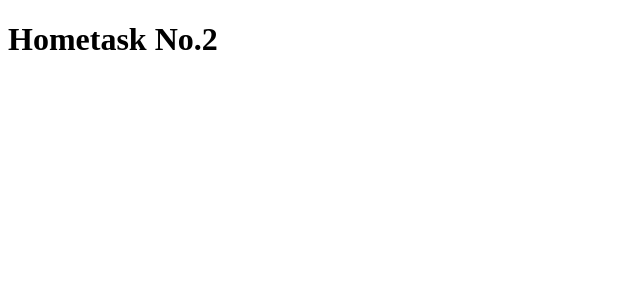
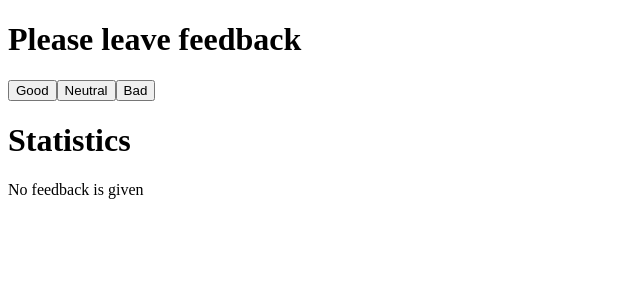
Before and after one commit to Artem-Rudko/goit-react-hw-02-feedback, a React (Create React App) app: page / in a window 1280 px wide. Shown: the top 300 px of the page, without its empty margins (0-640 px from the left). Built offline with nearby package versions, Linux system fonts and the light colour scheme.

Commit message:
add js components

```diff
--- a/src/App.js
+++ b/src/App.js
@@ -1,9 +1,58 @@
-function App() {
-    return (
-        <div className="App">
-            <h1> Hometask No.2</h1>
-        </div>
-    );
+import { Component } from 'react';
+import FeedbackOptions from './components/FeedbackOptions';
+import Statistics from './components/Statistics';
+import Section from './components/Section';
+
+class App extends Component {
+    state = {
+        good: 0,
+        neutral: 0,
+        bad: 0,
+    };
+
+    handleFeedback = e => {
+        if (e.target.textContent === 'Good') {
+            this.setState(prevState => ({ good: prevState.good + 1 }));
+        } else if (e.target.textContent === 'Neutral') {
+            this.setState(prevState => ({ neutral: prevState.neutral + 1 }));
+        } else {
+            this.setState(prevState => ({ bad: prevState.bad + 1 }));
+        }
+    };
+
+    countTotalFeedback() {
+        return this.state.good + this.state.neutral + this.state.bad;
+    }
+
+    countPositiveFeedbackPercentage() {
+        return Math.round(
+            (this.state.good * 100) /
+                (this.state.good + this.state.neutral + this.state.bad),
+        );
+    }
+
+    render() {
+        const { good, neutral, bad } = this.state;
+        const total = this.countTotalFeedback();
+        const positivePercentage = this.countPositiveFeedbackPercentage();
+
+        return (
+            <div className="App">
+                <Section title="Please leave feedback">
+                    <FeedbackOptions onLeaveFeedback={this.handleFeedback} />
+                </Section>
+                <Section title="Statistics">
+                    <Statistics
+                        good={good}
+                        neutral={neutral}
+                        bad={bad}
+                        total={total}
+                        positiveFeedback={positivePercentage}
+                    />
+                </Section>
+            </div>
+        );
+    }
 }
 
 export default App;
--- /dev/null
+++ b/src/components/FeedbackOptions.js
@@ -0,0 +1,15 @@
+const FeedbackOptions = ({ onLeaveFeedback }) => (
+    <div className="feedbackControls">
+        <button type="button" className="goodBtn" onClick={onLeaveFeedback}>
+            Good
+        </button>
+        <button type="button" className="neutralBtn" onClick={onLeaveFeedback}>
+            Neutral
+        </button>
+        <button type="button" className="badBtn" onClick={onLeaveFeedback}>
+            Bad
+        </button>
+    </div>
+);
+
+export default FeedbackOptions;
--- /dev/null
+++ b/src/components/Section.js
@@ -0,0 +1,8 @@
+const Section = ({ title, children }) => (
+    <div className="Section">
+        <h1>{title}</h1>
+        {children}
+    </div>
+);
+
+export default Section;
--- /dev/null
+++ b/src/components/Statistics.js
@@ -0,0 +1,17 @@
+const Statistics = ({ good, neutral, bad, total, positiveFeedback }) => (
+    <div className="Statistics">
+        {total !== 0 ? (
+            <>
+                <p>Good: {good}</p>
+                <p>Neutral: {neutral} </p>
+                <p>Bad: {bad}</p>
+                <p>Total: {total}</p>
+                <p>Positive feedback: {positiveFeedback} %</p>
+            </>
+        ) : (
+            <p>No feedback is given</p>
+        )}
+    </div>
+);
+
+export default Statistics;
```
Also changed, not shown: 2 other files (tests, documents, lock files or other folders).
